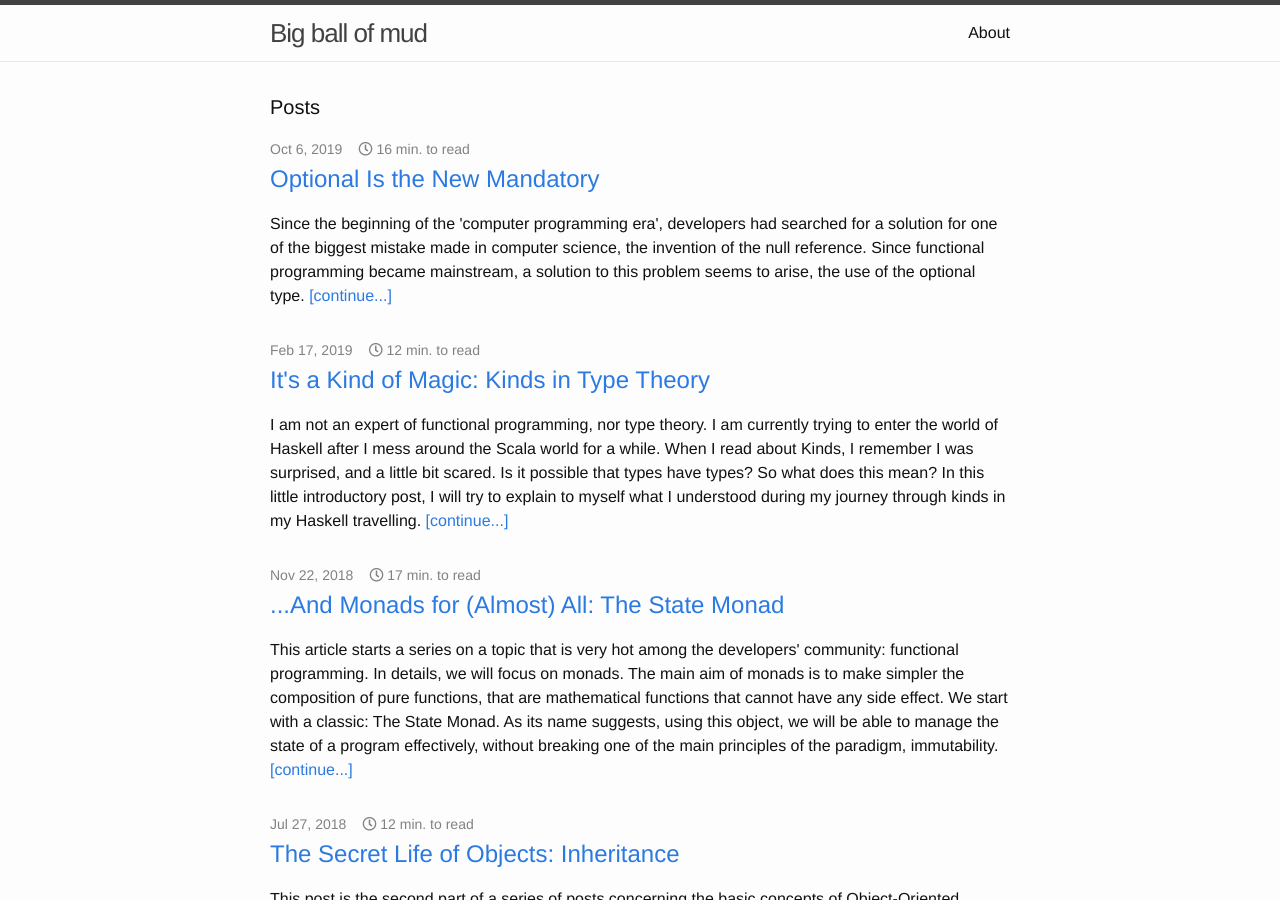
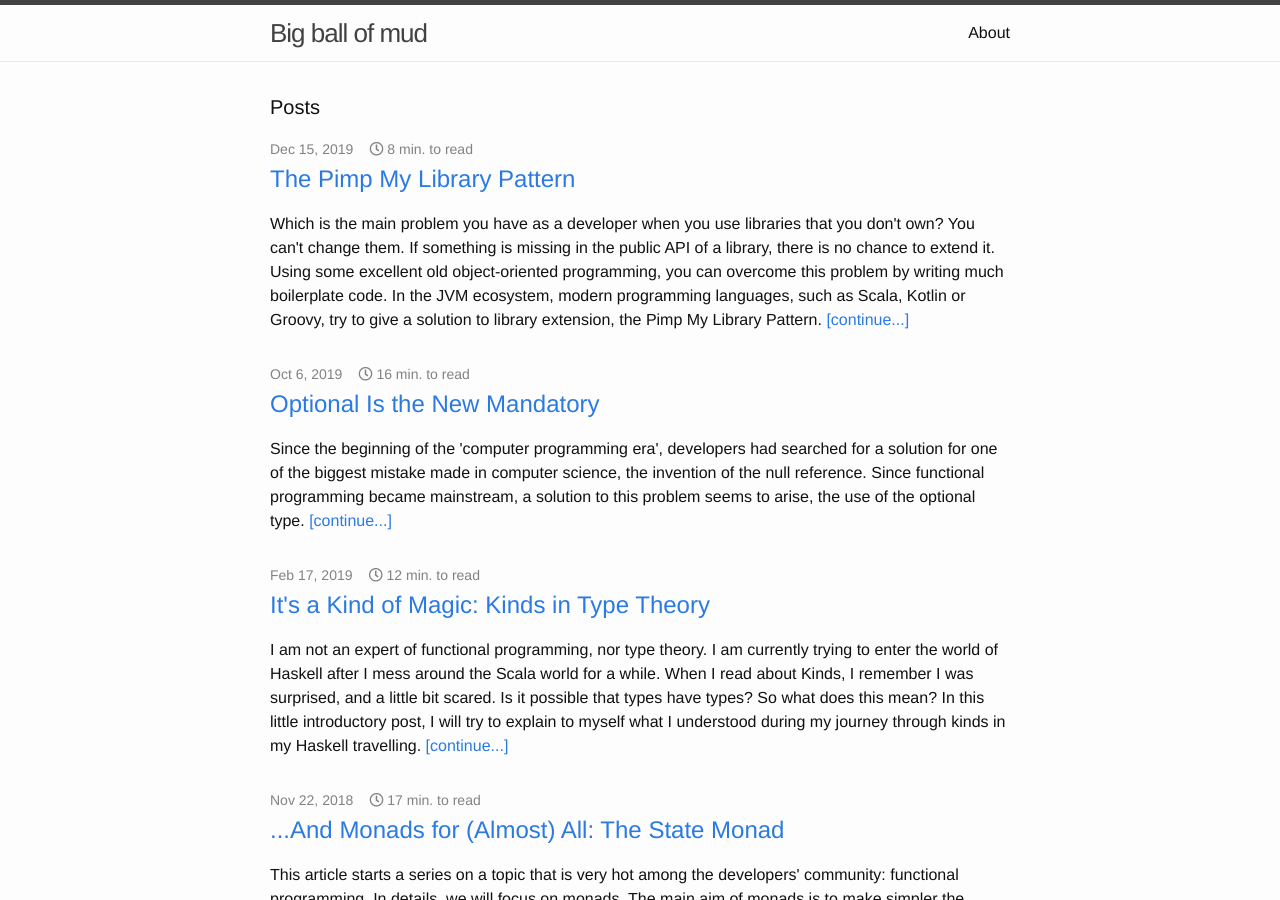
Before and after one commit to rcardin/rcardin.github.io, a Jekyll site: the page built from index.html, in a window 1280 px wide and 900 px high. Built offline with Jekyll 4.4.1, drawn with Linux system fonts in a browser that asks for light colours; nearby versions of some CDN libraries.

Commit message:
Published post on the Pimp my library pattern

```diff
--- a/_drafts/pimp-my-library-pattern.markdown
+++ b/_posts/2019-12-15-pimp-my-library-pattern.markdown
@@ -1,7 +1,7 @@
 ---
 layout: post
 title:  "The Pimp My Library Pattern"
-date:   2019-11-20 14:15:12
+date:   2019-12-15 14:15:12
 comments: true
 categories: jvm programming design-pattern
 tags:
```
